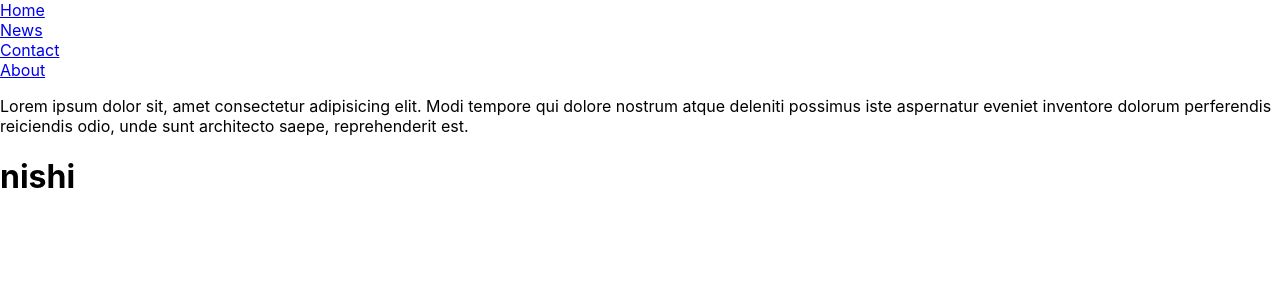
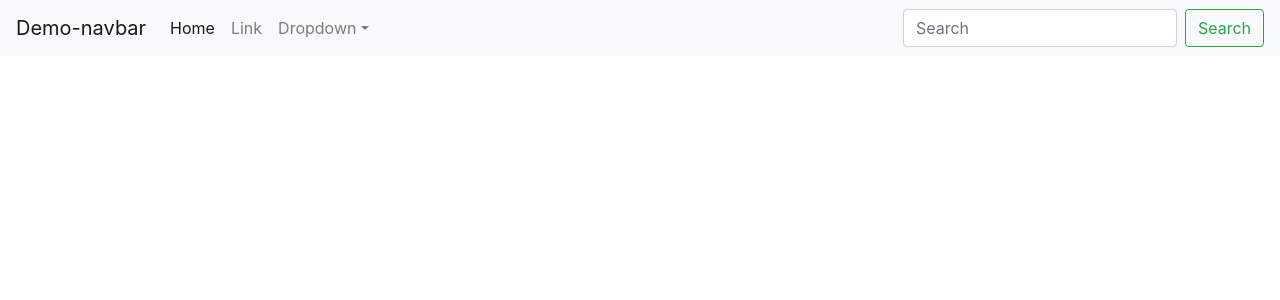
Before and after one commit to NishikantaRay/reactjs, a React (Create React App) app in the folder demo-app/: page / in a window 1280 px wide. Shown: the top 300 px of the page. Built offline with nearby package versions, Linux system fonts and the light colour scheme.

Commit message:
learned the concept of props

```diff
--- a/demo-app/public/index.html
+++ b/demo-app/public/index.html
@@ -9,35 +9,20 @@
       name="description"
       content="Web site created using create-react-app"
     />
+
     <link rel="apple-touch-icon" href="%PUBLIC_URL%/logo192.png" />
-    <!--
-      manifest.json provides metadata used when your web app is installed on a
-      user's mobile device or desktop. See https://developers.google.com/web/fundamentals/web-app-manifest/
-    -->
+
     <link rel="manifest" href="%PUBLIC_URL%/manifest.json" />
-    <!--
-      Notice the use of %PUBLIC_URL% in the tags above.
-      It will be replaced with the URL of the `public` folder during the build.
-      Only files inside the `public` folder can be referenced from the HTML.
+    <link rel="stylesheet" href="https://cdn.jsdelivr.net/npm/bootstrap@4.5.3/dist/css/bootstrap.min.css" integrity="sha384-TX8t27EcRE3e/ihU7zmQxVncDAy5uIKz4rEkgIXeMed4M0jlfIDPvg6uqKI2xXr2" crossorigin="anonymous">
 
-      Unlike "/favicon.ico" or "favicon.ico", "%PUBLIC_URL%/favicon.ico" will
-      work correctly both with client-side routing and a non-root public URL.
-      Learn how to configure a non-root public URL by running `npm run build`.
-    -->
     <title>React App</title>
   </head>
   <body>
     <noscript>You need to enable JavaScript to run this app.</noscript>
     <div id="root"></div>
-    <!--
-      This HTML file is a template.
-      If you open it directly in the browser, you will see an empty page.
+    <!-- Option 1: jQuery and Bootstrap Bundle (includes Popper) -->
+    <script src="https://code.jquery.com/jquery-3.5.1.slim.min.js" integrity="sha384-DfXdz2htPH0lsSSs5nCTpuj/zy4C+OGpamoFVy38MVBnE+IbbVYUew+OrCXaRkfj" crossorigin="anonymous"></script>
+    <script src="https://cdn.jsdelivr.net/npm/bootstrap@4.5.3/dist/js/bootstrap.bundle.min.js" integrity="sha384-ho+j7jyWK8fNQe+A12Hb8AhRq26LrZ/JpcUGGOn+Y7RsweNrtN/tE3MoK7ZeZDyx" crossorigin="anonymous"></script>
 
-      You can add webfonts, meta tags, or analytics to this file.
-      The build step will place the bundled scripts into the <body> tag.
-
-      To begin the development, run `npm start` or `yarn start`.
-      To create a production bundle, use `npm run build` or `yarn build`.
-    -->
   </body>
 </html>
--- a/demo-app/src/App.js
+++ b/demo-app/src/App.js
@@ -1,20 +1,11 @@
 import a,{b,c} from './module2.mjs';
 import './App.css';
-let name= "nishi";
+import Navbar from './components/Navbar';
 console.log(a,b,c);
 function App() {
   return (
     <>
-    <ul>
-  <li><a href="default.asp">Home</a></li>
-  <li><a href="news.asp">News</a></li>
-  <li><a href="contact.asp">Contact</a></li>
-  <li><a href="about.asp">About</a></li>
-</ul>
-<div className="container">
-  <p>Lorem ipsum dolor sit, amet consectetur adipisicing elit. Modi tempore qui dolore nostrum atque deleniti possimus iste aspernatur eveniet inventore dolorum perferendis reiciendis odio, unde sunt architecto saepe, reprehenderit est.</p>
-  <h1>{name}</h1>
-</div>
+    <Navbar title="Demo-navbar" />
     </>
   );
 }
--- /dev/null
+++ b/demo-app/src/components/Navbar.js
@@ -0,0 +1,44 @@
+import React from 'react'
+import PropTypes from 'prop-types'
+
+export default function Navbar(props) {
+    return (
+        <nav className="navbar navbar-expand-lg navbar-light bg-light">
+    <a className="navbar-brand" href="/">{props.title}</a>
+    <button className="navbar-toggler" type="button" data-toggle="collapse" data-target="#navbarSupportedContent" aria-controls="navbarSupportedContent" aria-expanded="false" aria-label="Toggle navigation">
+      <span className="navbar-toggler-icon"></span>
+    </button>
+
+        <div className="collapse navbar-collapse" id="navbarSupportedContent">
+          <ul className="navbar-nav mr-auto">
+            <li className="nav-item active">
+              <a className="nav-link" href="/">Home <span className="sr-only">(current)</span></a>
+            </li>
+            <li className="nav-item">
+              <a className="nav-link" href="/">Link</a>
+            </li>
+            <li className="nav-item dropdown">
+              <a className="nav-link dropdown-toggle" href="/" id="navbarDropdown" role="button" data-toggle="dropdown" aria-haspopup="true" aria-expanded="false">
+                Dropdown
+              </a>
+              <div className="dropdown-menu" aria-labelledby="navbarDropdown">
+                <a className="dropdown-item" href="/">Action</a>
+                <a className="dropdown-item" href="/">Another action</a>
+                <div className="dropdown-divider"></div>
+                <a className="dropdown-item" href="/">Something else here</a>
+              </div>
+            </li>
+
+          </ul>
+          <form className="form-inline my-2 my-lg-0">
+            <input className="form-control mr-sm-2" type="search" placeholder="Search" aria-label="Search"/>
+            <button className="btn btn-outline-success my-2 my-sm-0" type="submit">Search</button>
+          </form>
+        </div>
+      </nav>
+    )
+}
+
+Navbar.propTypes ={
+    title:PropTypes.string
+}
```
Also changed, not shown: 1 other file (tests, documents, lock files or other folders).
